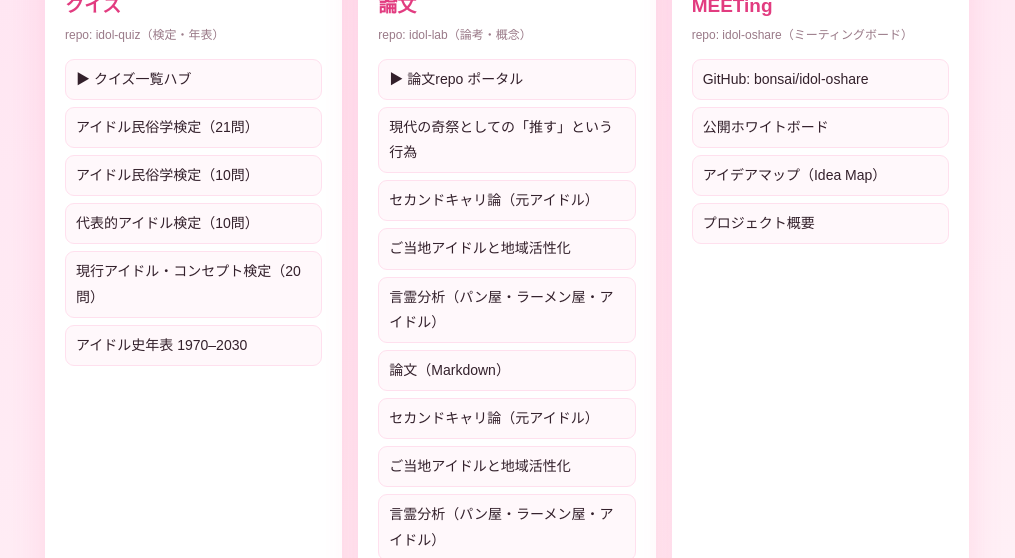
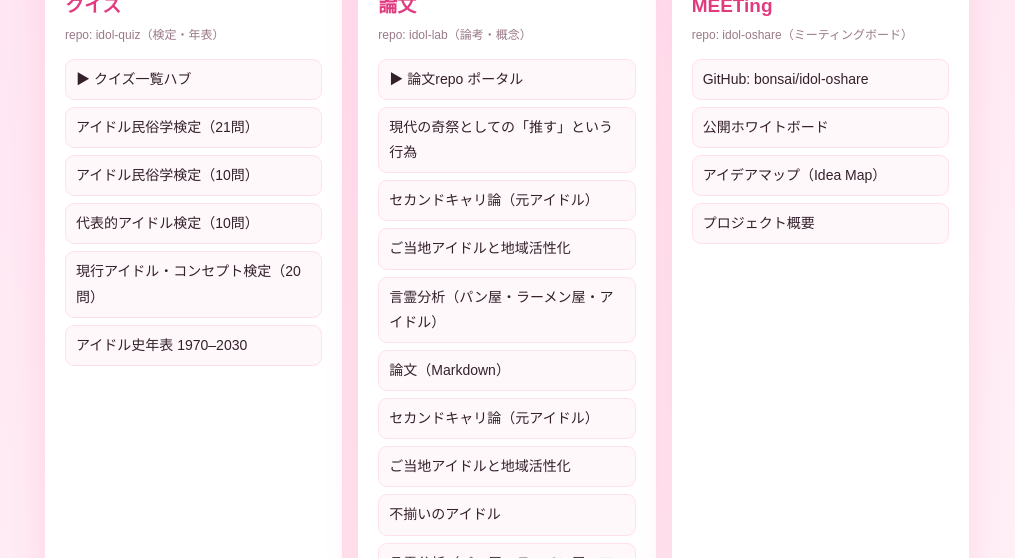
Before and after one commit to bonsai/idol-portal, a plain HTML site: page index.html in a window 1280 px wide. Shown: the part 242-800 px from the top of the page, without its empty margins (133-1148 px from the left). Drawn offline with Linux system fonts and the light colour scheme.

Commit message:
idol-portal: 論文カードに不揃いのアイドルを追加

```diff
--- a/index.html
+++ b/index.html
@@ -67,6 +67,7 @@
           <li><a href="idol-lab/essay.md">論文（Markdown）</a></li>
           <li><a href="idol-lab/元アイドル.md">セカンドキャリ論（元アイドル）</a></li>
           <li><a href="idol-lab/ご当地アイドル.md">ご当地アイドルと地域活性化</a></li>
+          <li><a href="idol-lab/不揃いのアイドル.md">不揃いのアイドル</a></li>
           <li><a href="idol-lab/言霊分析.md">言霊分析（パン屋・ラーメン屋・アイドル）</a></li>
           <li><a href="idol-lab/研究計画.md">研究計画（MD 正源・一覧）</a></li>
           <li><a href="idol-lab/taxonomy.md">アイドル分類ツリー</a></li>
```
